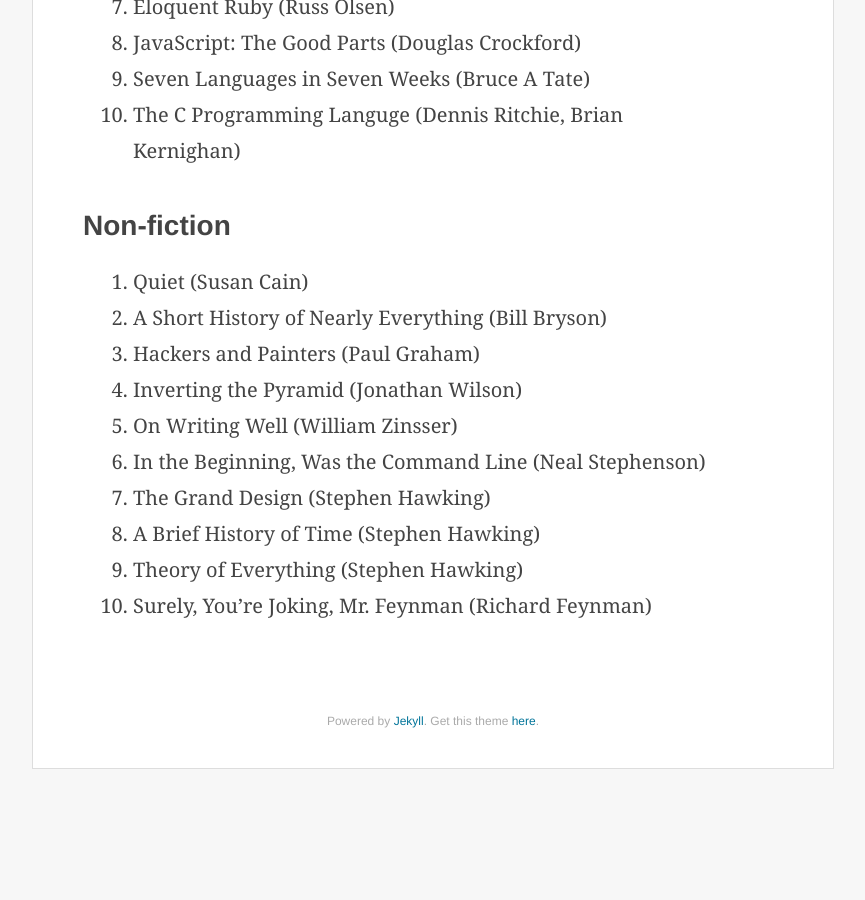
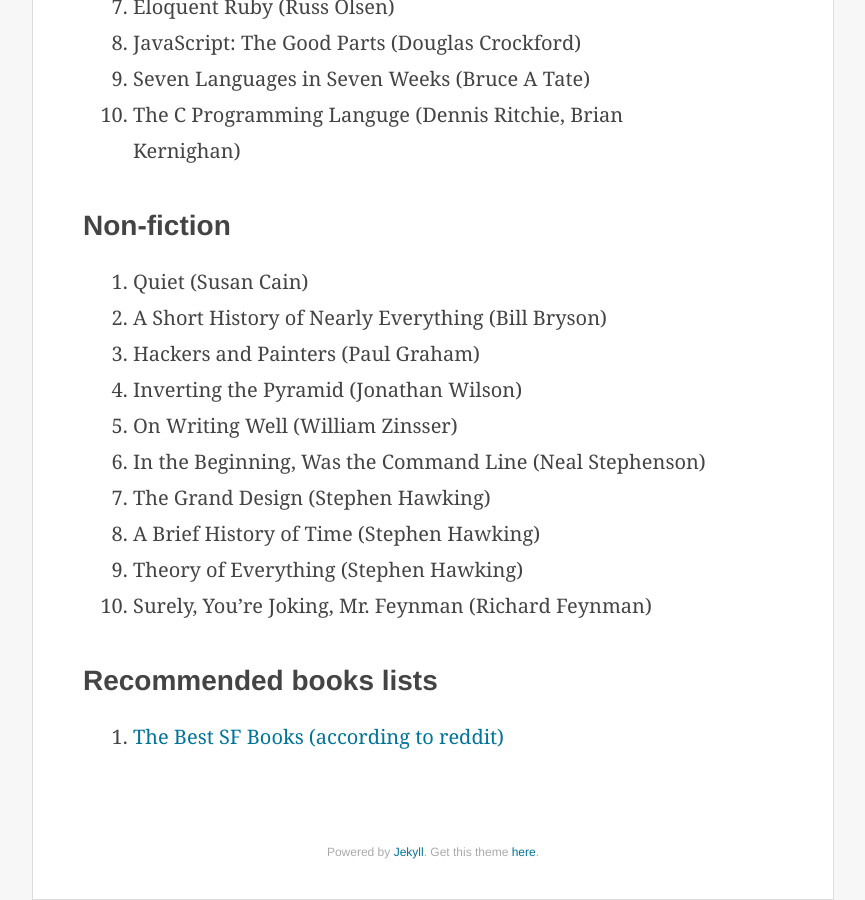
Before and after one commit to nithinbekal/nithinbekal.github.io, a Jekyll site: the page built from notes/books.md, in a window 1280 px wide and 900 px high, scrolled down 1461 px. Shown: the whole window, without its empty margins (207-1072 px from the left). Built offline with Jekyll 4.4.1, drawn with Linux system fonts in a browser that asks for light colours; before the commit the page ends 2230 px from its top, so only the background shows below that.

Commit message:
Add book recommendation related bookmark

```diff
--- a/notes/books.md
+++ b/notes/books.md
@@ -58,3 +58,7 @@
 1. A Brief History of Time (Stephen Hawking)
 1. Theory of Everything (Stephen Hawking)
 1. Surely, You're Joking, Mr. Feynman (Richard Feynman)
+
+### Recommended books lists
+
+1. [The Best SF Books (according to reddit)](http://blamcast.net/articles/best-science-fiction-books)
```
